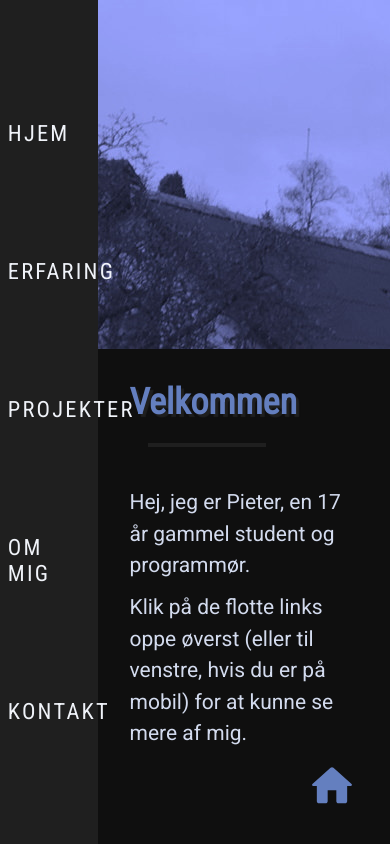
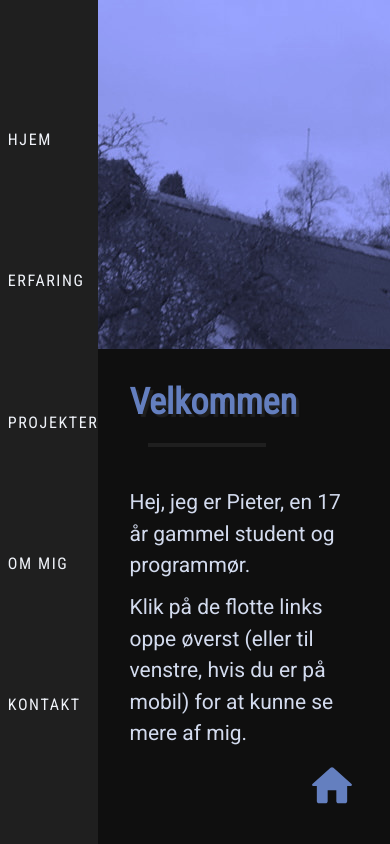
Before and after one commit to camper0008/tphollebeek, a React (Create React App) app: page / in a window 390 px wide. Built offline with nearby package versions, Linux system fonts and the light colour scheme.

Commit message:
fixed style and components

```diff
--- a/src/components/Toolbar.js
+++ b/src/components/Toolbar.js
@@ -2,8 +2,9 @@ function ToolbarButton(props) {
     return (
         <a
         className="toolbar-link"
-        href="javascript:;"
-        onClick={() => {
+        href={props.page}
+        onClick={(event) => {
+            event.preventDefault();
             document.title = props.name;
             props.setPage(props.page);
             window.history.pushState({}, props.name, props.page);
--- a/src/style.css
+++ b/src/style.css
@@ -60,14 +60,14 @@ body {
 
     transition: color, text-shadow 0.1s ease;
 }
-.toolbar-link a:hover {
+.toolbar-link:hover {
     color: var(--primary-200);
     text-shadow: 0.15em 0.15em 0 var(--primary-900);
     cursor: pointer;
 
     transition: color, text-shadow 0.2s ease    ;
 }
-.toolbar-link a:focus-visible {
+.toolbar-link:focus-visible {
     text-shadow: none;
 }
 
@@ -199,7 +199,7 @@ a::hover {
         flex-direction: column;
         background-color: var(--accent-800);
     }
-    .toolbar-link a {
+    .toolbar-link {
         font-size: 1rem;
         hyphens: auto;
         -webkit-hyphens: auto;
```
